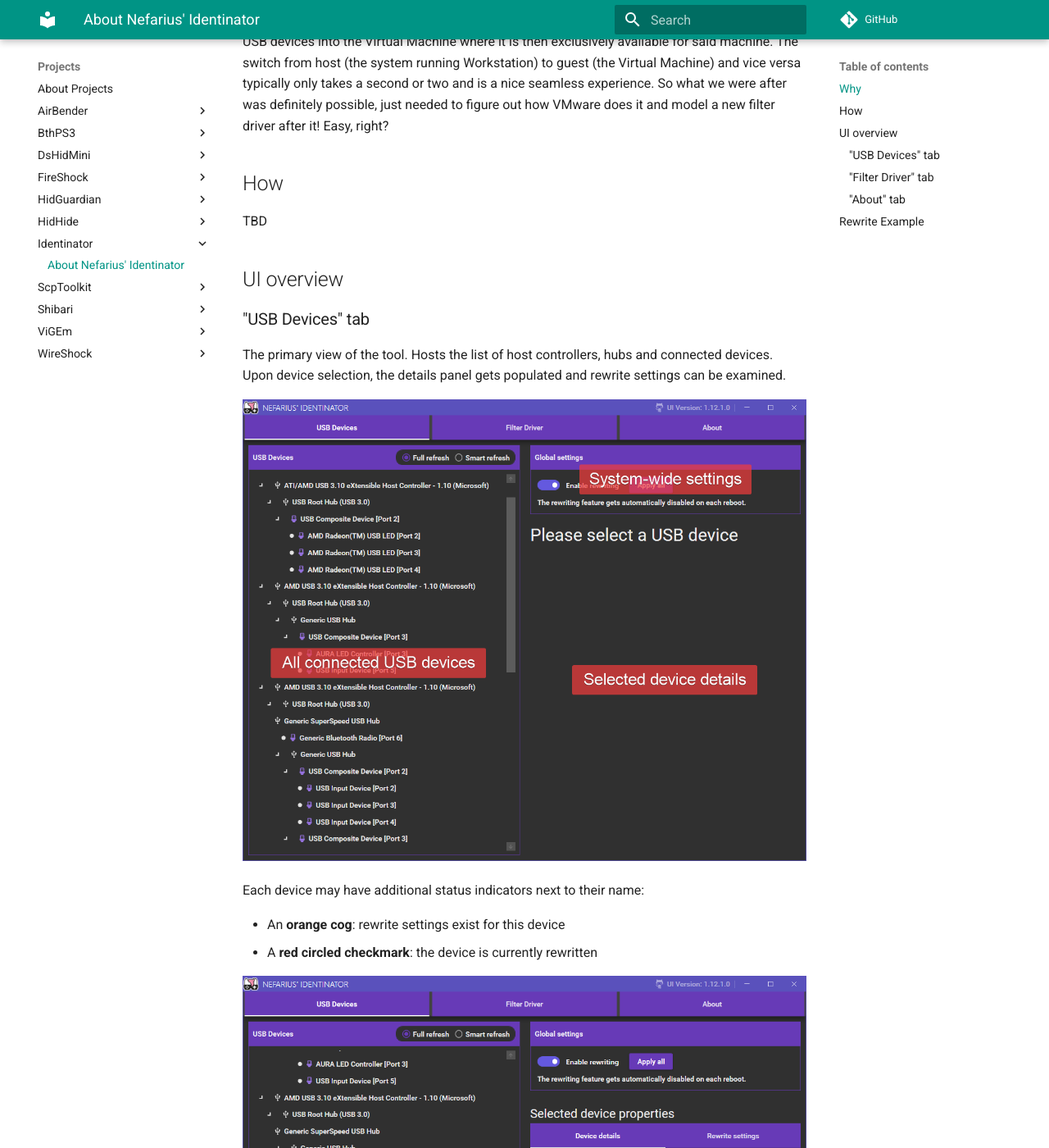
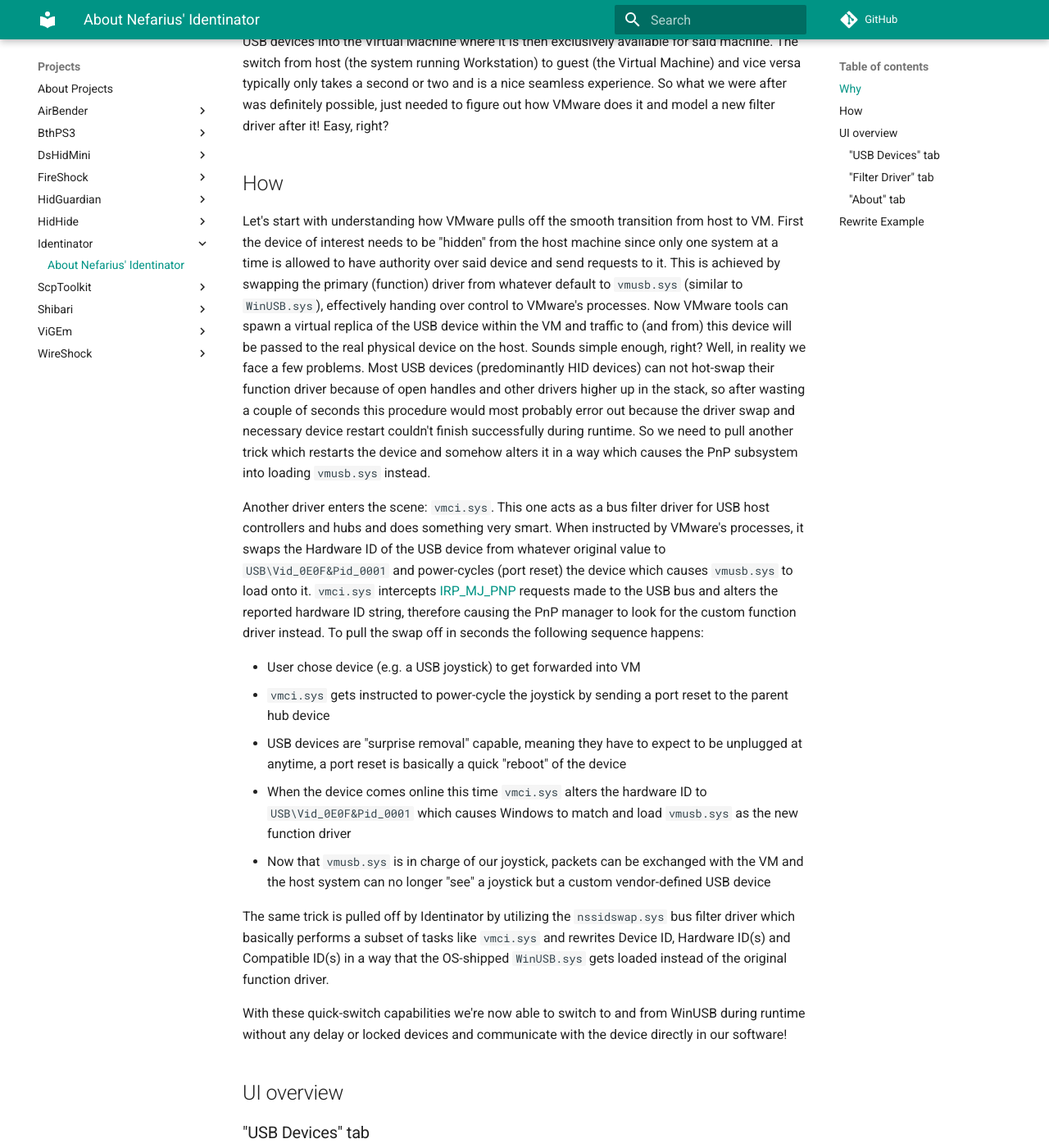
Before and after one commit to nefarius/ViGEm.github.io, an MkDocs documentation site: the page built from docs/projects/Identinator/index.md, in a window 1280 px wide and 1400 px high, scrolled down 1222 px. Shown: the whole window at 82% size. Built offline with MkDocs 1.6.1 and Material for MkDocs 9.7.7, drawn with Linux system fonts in a browser that asks for light colours; comment, search, counter and statistics services are not loaded.

Commit message:
Finished article

```diff
--- a/docs/projects/Identinator/index.md
+++ b/docs/projects/Identinator/index.md
@@ -18,7 +18,19 @@
 
 ## How
 
-TBD
+Let's start with understanding how VMware pulls off the smooth transition from host to VM. First the device of interest needs to be "hidden" from the host machine since only one system at a time is allowed to have authority over said device and send requests to it. This is achieved by swapping the primary (function) driver from whatever default to `vmusb.sys` (similar to `WinUSB.sys`), effectively handing over control to VMware's processes. Now VMware tools can spawn a virtual replica of the USB device within the VM and traffic to (and from) this device will be passed to the real physical device on the host. Sounds simple enough, right? Well, in reality we face a few problems. Most USB devices (predominantly HID devices) can not hot-swap their function driver because of open handles and other drivers higher up in the stack, so after wasting a couple of seconds this procedure would most probably error out because the driver swap and necessary device restart couldn't finish successfully during runtime. So we need to pull another trick which restarts the device and somehow alters it in a way which causes the PnP subsystem into loading `vmusb.sys` instead.
+
+Another driver enters the scene: `vmci.sys`. This one acts as a bus filter driver for USB host controllers and hubs and does something very smart. When instructed by VMware's processes, it swaps the Hardware ID of the USB device from whatever original value to `USB\Vid_0E0F&Pid_0001` and power-cycles (port reset) the device which causes `vmusb.sys` to load onto it. `vmci.sys` intercepts [IRP_MJ_PNP](https://docs.microsoft.com/en-us/windows-hardware/drivers/kernel/irp-mj-pnp) requests made to the USB bus and alters the reported hardware ID string, therefore causing the PnP manager to look for the custom function driver instead. To pull the swap off in seconds the following sequence happens:
+
+- User chose device (e.g. a USB joystick) to get forwarded into VM
+- `vmci.sys` gets instructed to power-cycle the joystick by sending a port reset to the parent hub device
+  - USB devices are "surprise removal" capable, meaning they have to expect to be unplugged at anytime, a port reset is basically a quick "reboot" of the device
+- When the device comes online this time `vmci.sys` alters the hardware ID to `USB\Vid_0E0F&Pid_0001` which causes Windows to match and load `vmusb.sys` as the new function driver
+- Now that `vmusb.sys` is in charge of our joystick, packets can be exchanged with the VM and the host system can no longer "see" a joystick but a custom vendor-defined USB device
+
+The same trick is pulled off by Identinator by utilizing the `nssidswap.sys` bus filter driver which basically performs a subset of tasks like `vmci.sys` and rewrites Device ID, Hardware ID(s) and Compatible ID(s) in a way that the OS-shipped `WinUSB.sys` gets loaded instead of the original function driver.
+
+With these quick-switch capabilities we're now able to switch to and from WinUSB during runtime without any delay or locked devices and communicate with the device directly in our software!
 
 ## UI overview
 
```
